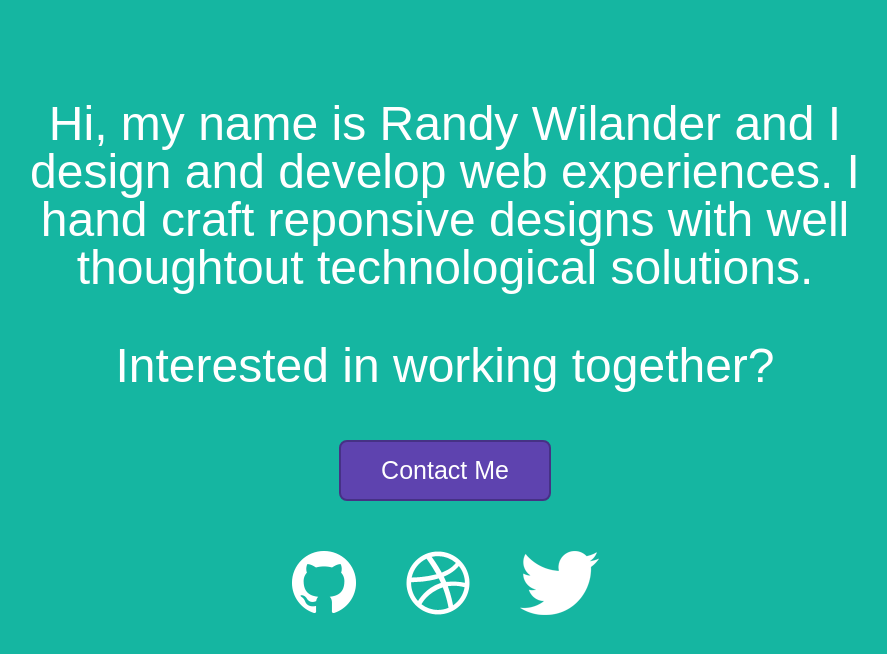
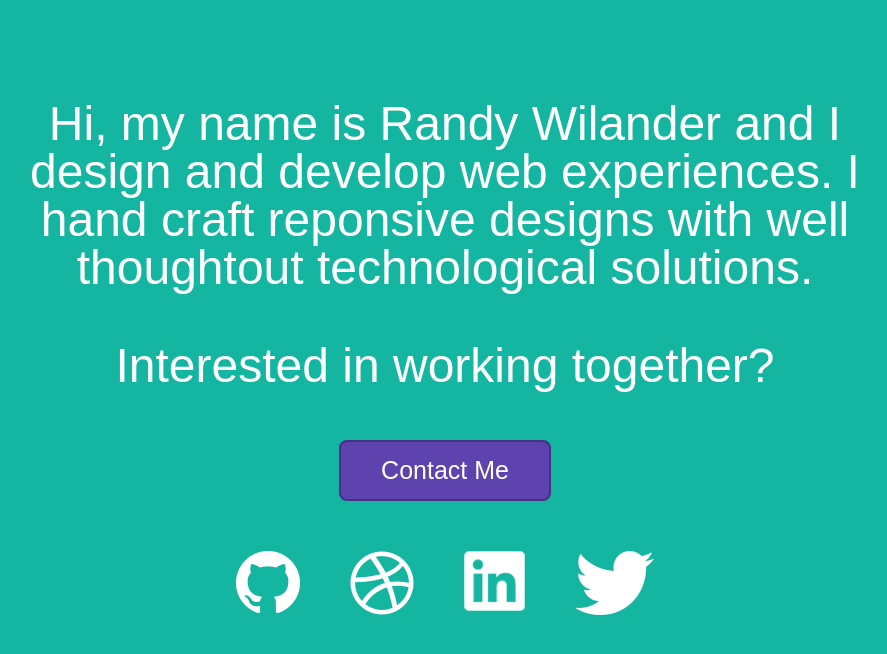
Before and after one commit to rwwebdesign/rwwebdesign.ca, a plain HTML site: page index.html in a window 1280 px wide. Shown: the whole page, without its empty margins (195-1082 px from the left). Drawn offline with Linux system fonts and the light colour scheme; a web font is replaced by a local one.

Commit message:
Added linkedin social link

```diff
--- a/css/main.css
+++ b/css/main.css
@@ -10,7 +10,7 @@ body{
 	width: 70%;
 	margin: 0 auto;
 	margin-top: 100px;
-	min-width: 307px;
+	min-width: 418px;
 }
 .about-me {
 	margin-bottom: 50px;
@@ -46,7 +46,7 @@ body{
 .social-links {
 	list-style-type: none;
 	margin: 0 auto;
-	width: 307px;
+	width: 418px;
 	margin-top: 50px;
 }
 .social-links li {
--- a/index.html
+++ b/index.html
@@ -12,6 +12,7 @@
 		<ul class="social-links clear">
 			<li><a href="https://github.com/rwwebdesign" alt="Github"><img src="images/github_logo_white.png"></a></li>
 			<li><a href="http://dribbble.com/RWWebDesign" alt="Dribble"><img src="images/dribble_logo_white.png"></a></li>
+			<li><a href="http://www.linkedin.com/pub/randy-wilander/7/83/534" alt="LinkedIn"><img src="images/linkedin_logo_white.png"></a></li>
 			<li class="last"><a href="https://twitter.com/RWWDesign" alt="Twitter"><img src="images/twitter_logo_white.png"></a></li>
 		</ul>
 	</div>
```
Also changed, not shown: images/linkedin_logo_white.png (added).
